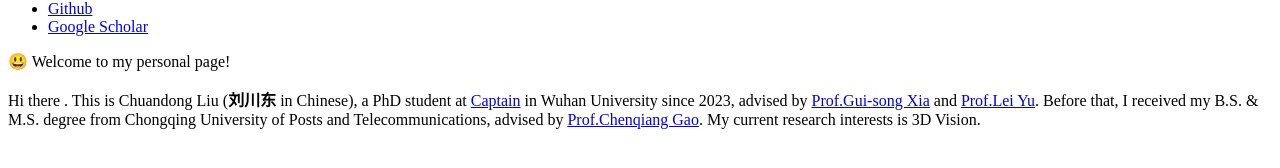
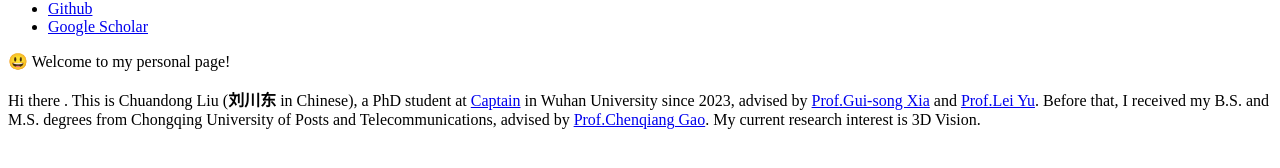
Before and after one commit to azhuantou/azhuantou.github.io, a Jekyll site: the page built from _pages/includes/intro.md, in a window 1280 px wide. Shown: the part 599-767 px from the top of the page. Built offline with Jekyll 4.4.1, drawn with Linux system fonts in a browser that asks for light colours; our own code applies the rules of GitHub Pages for plain Markdown files.

Commit message:
Fix grammar in personal introduction
Corrected grammatical errors in the introduction.

```diff
--- a/_pages/includes/intro.md
+++ b/_pages/includes/intro.md
@@ -2,4 +2,4 @@
 
 😃 Welcome to my personal page!
 
-Hi there . This is Chuandong Liu (**刘川东** in Chinese), a PhD student at [Captain](http://www.captain-whu.com/en/team/) in Wuhan University since 2023, advised by [Prof.Gui-song Xia](http://www.captain-whu.com/zh/person/xiaguisong.html) and [Prof.Lei Yu](http://dvs-whu.cn/). Before that, I received my B.S. & M.S. degree from Chongqing University of Posts and Telecommunications, advised by [Prof.Chenqiang Gao](https://gaocq.github.io/). My current research interests is 3D Vision.
+Hi there . This is Chuandong Liu (**刘川东** in Chinese), a PhD student at [Captain](http://www.captain-whu.com/en/team/) in Wuhan University since 2023, advised by [Prof.Gui-song Xia](http://www.captain-whu.com/zh/person/xiaguisong.html) and [Prof.Lei Yu](http://dvs-whu.cn/). Before that, I received my B.S. and M.S. degrees from Chongqing University of Posts and Telecommunications, advised by [Prof.Chenqiang Gao](https://gaocq.github.io/). My current research interest is 3D Vision.
```
